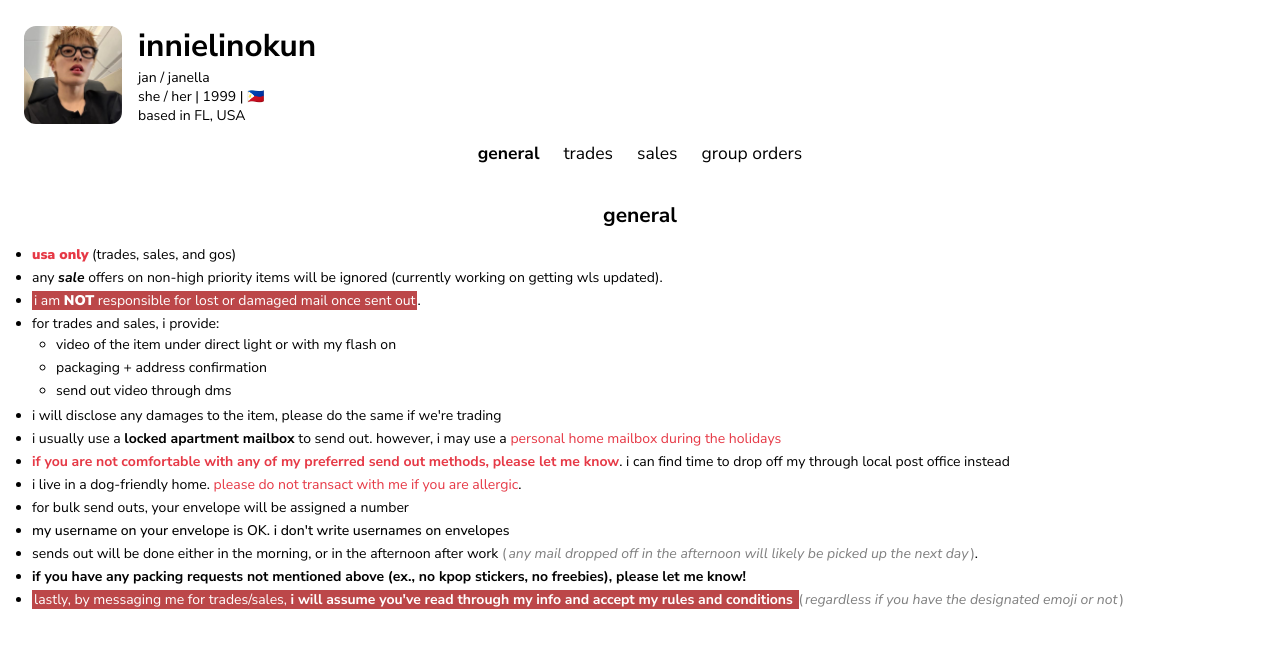
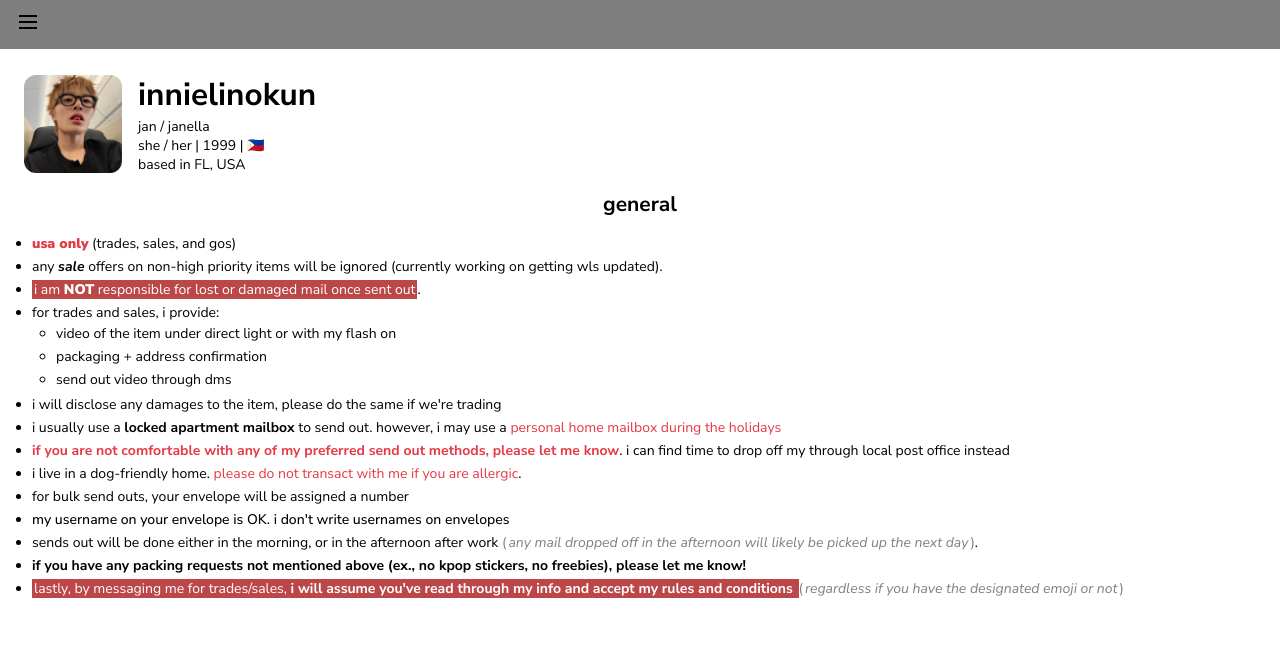
Before and after one commit to janellamarie/bst, a React (Vite) app: page / in a window 1280 px wide. Shown: the top 648 px of the page. Built offline with nearby package versions, Linux system fonts and the light colour scheme.

Commit message:
Create simple collapsible side bar

```diff
--- a/index.html
+++ b/index.html
@@ -5,6 +5,10 @@
     <link rel="preconnect" href="https://fonts.gstatic.com" crossorigin />
     <link
       href="https://fonts.googleapis.com/css2?family=Fredoka:wght@300..700&family=Inter:ital,opsz,wght@0,14..32,100..900;1,14..32,100..900&family=Nunito+Sans:ital,opsz,wght@0,6..12,200..1000;1,6..12,200..1000&family=Nunito:ital,wght@0,200..1000;1,200..1000&display=swap"
+      rel="stylesheet"
+    />
+    <link
+      href="https://fonts.googleapis.com/css2?family=Material+Symbols+Outlined"
       rel="stylesheet"
     />
 
--- a/src/App.scss
+++ b/src/App.scss
@@ -1,6 +1,7 @@
 @import "./styles/variables.scss";
 @import "./styles/common.scss";
 @import "./styles/header.scss";
+@import "./styles/top_navigation.scss";
 
 :root {
   font-size: $font-size-small;
--- a/src/App.tsx
+++ b/src/App.tsx
@@ -3,10 +3,12 @@ import "./App.scss";
 import Header from "./components/Header";
 import General from "./pages/General";
 import Trades from "./pages/Trades";
+import TopNavigation from "./components/common/TopNavigation";
 
 function App() {
   return (
     <>
+      <TopNavigation />
       <Header />
       <Routes>
         <Route path="/" element={<General />} />
--- a/src/components/Header.tsx
+++ b/src/components/Header.tsx
@@ -1,4 +1,3 @@
-import HeaderNavigation from "./common/HeaderNavigation";
 import info from "./../assets/json/header_info.json";
 
 const Header = () => {
@@ -24,7 +23,6 @@ const Header = () => {
           </div>
         </div>
       </div>
-      <HeaderNavigation />
     </>
   );
 };
--- a/src/components/common/HeaderNavigation.tsx
+++ /dev/null
@@ -1,40 +0,0 @@
-import { useHeaderContext } from "./../../contexts/HeaderContext";
-import paths from "./../../assets/json/paths.json";
-import classNames from "classnames";
-import { useNavigate } from "react-router";
-
-const HeaderNavigation = () => {
-  const navigate = useNavigate();
-
-  const { selectedNavItem, setSelectedNavItem } = useHeaderContext();
-
-  const handleClick = (id: string, path: string) => {
-    console.warn("navigating to...", path);
-    setSelectedNavItem(id);
-    navigate(path);
-  };
-
-  return (
-    <div className="navigation-container">
-      {paths.map((p) => {
-        const itemClass = classNames({
-          "navigation-item": true,
-          selected: selectedNavItem === p.id,
-          bold: selectedNavItem === p.id,
-        });
-
-        return (
-          <div
-            className={itemClass}
-            onClick={() => handleClick(p.id, p.path)}
-            onTouchEnd={() => handleClick(p.id, p.path)}
-          >
-            <span className="navigation-item-text">{p.text}</span>
-          </div>
-        );
-      })}
-    </div>
-  );
-};
-
-export default HeaderNavigation;
--- /dev/null
+++ b/src/components/common/TopNavigation.tsx
@@ -0,0 +1,67 @@
+import { useNavigationContext } from "../../contexts/NavigationContext";
+import paths from "../../assets/json/paths.json";
+import classNames from "classnames";
+import { useNavigate } from "react-router";
+import { useLayoutEffect, useState } from "react";
+
+const TopNavigation = () => {
+  const navigate = useNavigate();
+
+  const { selectedNavItem, setSelectedNavItem } = useNavigationContext();
+
+  const [expanded, setExpanded] = useState(false);
+
+  const handleNavItemClick = (id: string, path: string) => {
+    console.warn("navigating to...", path);
+    setSelectedNavItem(id);
+    navigate(path);
+  };
+
+  useLayoutEffect(() => {
+    setExpanded(false);
+  }, [selectedNavItem]);
+
+  return (
+    <>
+      <div className="top-navigation-container">
+        <div
+          className="hamburger-menu-container"
+          onClick={() => setExpanded((prev) => !prev)}
+        >
+          {expanded ? (
+            <span className="material-symbols-outlined clickable-icon">
+              close
+            </span>
+          ) : (
+            <span className="material-symbols-outlined clickable-icon">
+              dehaze
+            </span>
+          )}
+        </div>
+      </div>
+      {expanded && (
+        <div className="top-navigation-expanded-container">
+          {paths.map((p) => {
+            const itemClass = classNames({
+              "navigation-item": true,
+              selected: selectedNavItem === p.id,
+              bold: selectedNavItem === p.id,
+            });
+
+            return (
+              <div
+                className={itemClass}
+                onClick={() => handleNavItemClick(p.id, p.path)}
+                onTouchEnd={() => handleNavItemClick(p.id, p.path)}
+              >
+                <span className="navigation-item-text">{p.text}</span>
+              </div>
+            );
+          })}
+        </div>
+      )}
+    </>
+  );
+};
+
+export default TopNavigation;
--- a/src/contexts/HeaderContext.tsx
+++ b/src/contexts/NavigationContext.tsx
@@ -1,9 +1,9 @@
 import { createContext, useContext, useEffect, useState } from "react";
 import { useLocation } from "react-router";
 
-export const HeaderContext = createContext({});
+export const NavigationContext = createContext({});
 
-export const HeaderContextProvider = ({ children }) => {
+export const NavigationContextProvider = ({ children }) => {
   const [selectedNavItem, setSelectedNavItem] = useState<string>("general");
 
   const location = useLocation();
@@ -18,10 +18,10 @@ export const HeaderContextProvider = ({ children }) => {
   }, [location]);
 
   return (
-    <HeaderContext.Provider value={{ selectedNavItem, setSelectedNavItem }}>
+    <NavigationContext.Provider value={{ selectedNavItem, setSelectedNavItem }}>
       {children}
-    </HeaderContext.Provider>
+    </NavigationContext.Provider>
   );
 };
 
-export const useHeaderContext = () => useContext<any>(HeaderContext);
+export const useNavigationContext = () => useContext<any>(NavigationContext);
--- a/src/main.tsx
+++ b/src/main.tsx
@@ -3,14 +3,14 @@ import { createRoot } from "react-dom/client";
 import "./index.css";
 import App from "./App.tsx";
 import { HashRouter } from "react-router";
-import { HeaderContextProvider } from "./contexts/HeaderContext.tsx";
+import { NavigationContextProvider } from "./contexts/NavigationContext.tsx";
 
 createRoot(document.getElementById("root")!).render(
   <StrictMode>
     <HashRouter>
-      <HeaderContextProvider>
+      <NavigationContextProvider>
         <App />
-      </HeaderContextProvider>
+      </NavigationContextProvider>
     </HashRouter>
   </StrictMode>,
 );
--- a/src/styles/common.scss
+++ b/src/styles/common.scss
@@ -51,3 +51,15 @@ li {
 .sub-note {
   padding: 0 2px;
 }
+
+.clickable-icon {
+  cursor: pointer;
+
+  transition: color 0.2s ease-in-out;
+
+  &:hover,
+  :active {
+    color: white;
+    transition: color 0.2s ease-in-out;
+  }
+}
--- a/src/styles/header.scss
+++ b/src/styles/header.scss
@@ -5,7 +5,7 @@
   align-items: center;
 
   gap: 16px;
-  padding: 16px;
+  padding: calc($top-nav-height + 16px) 16px 16px 16px;
 
   #header-wrapper {
     gap: 1px;
@@ -21,26 +21,3 @@
     border-radius: $border-radius-default;
   }
 }
-
-.navigation-container {
-  display: flex;
-  flex-direction: row;
-  gap: 24px;
-
-  width: 100%;
-
-  align-items: center;
-  justify-content: center;
-
-  font-size: $font-size-medium;
-
-  padding-bottom: 36px;
-
-  .navigation-item {
-    cursor: pointer;
-
-    &:active {
-      transition: all 0.1s ease-in-out;
-    }
-  }
-}
--- /dev/null
+++ b/src/styles/top_navigation.scss
@@ -0,0 +1,32 @@
+.top-navigation-container {
+  position: fixed;
+  width: 100%;
+  top: 0;
+  left: 0;
+
+  height: $top-nav-height;
+  padding: 0 16px;
+
+  display: flex;
+  align-items: center;
+
+  background-color: rgba(0, 0, 0, 0.5);
+  backdrop-filter: blur(30px);
+}
+
+.top-navigation-expanded-container {
+  position: fixed;
+  top: 0;
+  left: 0;
+  z-index: 1;
+  height: 100vh;
+  width: 30%;
+
+  top: $top-nav-height;
+  background-color: rgba(0, 0, 0, 0.5);
+  backdrop-filter: blur(30px);
+  .navigation-item {
+    padding: 16px;
+    text-align: left;
+  }
+}
--- a/src/styles/variables.scss
+++ b/src/styles/variables.scss
@@ -28,3 +28,5 @@ $font-size-small: 0.875em;
 $font-size-default: 1em;
 $font-size-medium: 1.25em;
 $font-size-large: 1.5em;
+
+$top-nav-height: 3.5em;
```
